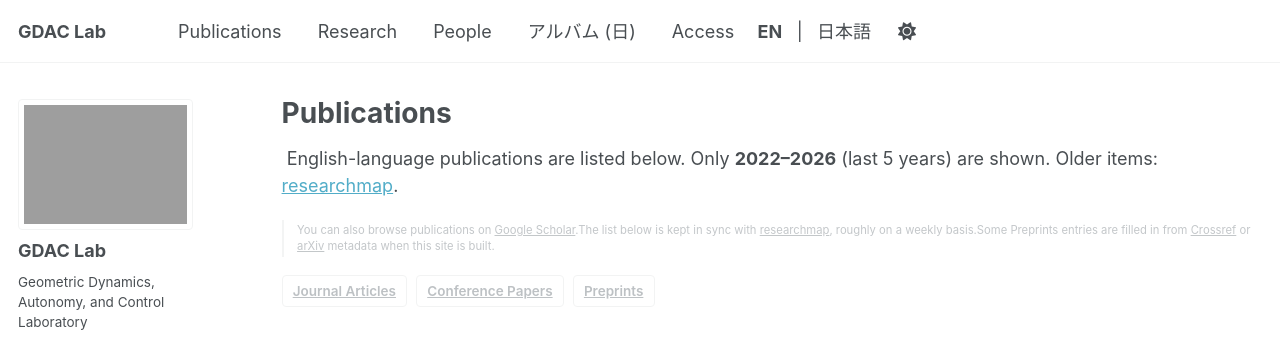
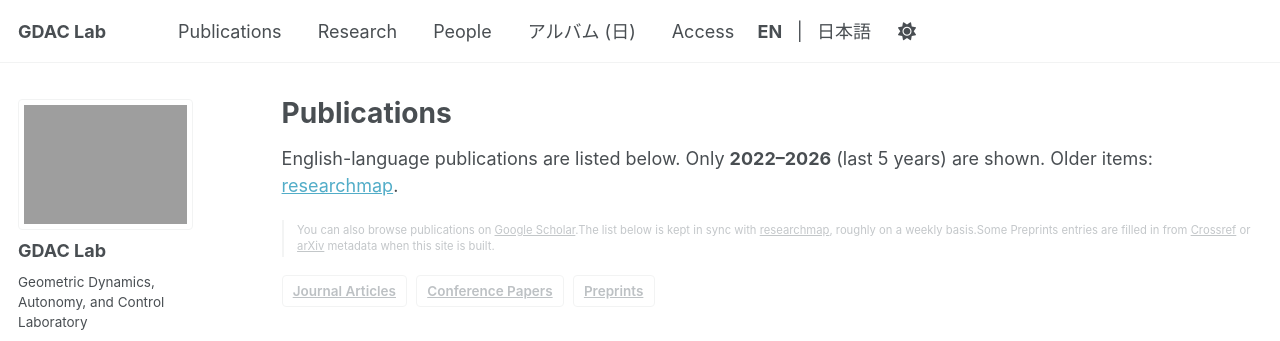
Before and after one commit to GDAC-Lab/gdac-lab.github.io, a Jekyll site: the page built from _pages/publications.html, in a window 1280 px wide. Shown: the top 341 px of the page. Built offline with Jekyll 4.4.1, drawn with Linux system fonts in a browser that asks for light colours; some web fonts are replaced; a script that is not in the unit is left out.

Commit message:
Refactor publications page structure and styles
- Updated the HTML structure of the English and Japanese publications pages to replace the "wordwrap" class with a new "publications-page__lede" class for better semantic clarity.
- Enhanced SCSS styles for the lead paragraph and annotations on publications pages to improve text wrapping and visual presentation.

```diff
--- a/_pages/ja/publications.html
+++ b/_pages/ja/publications.html
@@ -15,7 +15,7 @@
   {% assign min_pub_y = current_y | minus: pub_years | plus: 1 %}
 {% endif %}
 
-<p class="wordwrap">
+<p class="publications-page__lede">
   {% if pub_years > 0 %}
     区分ごとに掲載し、<strong>{{ min_pub_y }}年〜{{ current_y }}年</strong>（直近{{ pub_years }}年）に掲載された文献に限ります。{% if site.researchmap_url %}それ以前は <a href="{{ site.researchmap_url }}">researchmap</a> をご覧ください。{% endif %}
   {% else %}
@@ -34,7 +34,7 @@
   {% assign _pp_a = site.data.preprint_sources.arxiv_ids | size %}
 {% endif %}
 {% if gs_profile != '' or site.researchmap_url or _pp_d > 0 or _pp_a > 0 %}
-  <small class="wordwrap publications-page__anno" role="note">{%- if gs_profile != '' -%}
+  <small class="publications-page__anno" role="note">{%- if gs_profile != '' -%}
     この一覧のほか、<a href="{{ gs_profile }}" rel="noopener">Google Scholar</a> からも論文をたどれます。
   {%- endif -%}
   {%- if site.researchmap_url -%}
--- a/_pages/publications.html
+++ b/_pages/publications.html
@@ -15,7 +15,7 @@
   {% assign min_pub_y = current_y | minus: pub_years | plus: 1 %}
 {% endif %}
 
-<p class="wordwrap">
+<p class="publications-page__lede">
   English-language publications are listed below.
   {% if pub_years > 0 %}
     Only <strong>{{ min_pub_y }}–{{ current_y }}</strong> (last {{ pub_years }} years) are shown.{% if site.researchmap_url %} Older items: <a href="{{ site.researchmap_url }}">researchmap</a>.{% endif %}
@@ -29,7 +29,7 @@
   {% assign _pp_a = site.data.preprint_sources.arxiv_ids | size %}
 {% endif %}
 {% if site.author.googlescholar or site.researchmap_url or _pp_d > 0 or _pp_a > 0 %}
-  <small class="wordwrap publications-page__anno" role="note">{%- if site.author.googlescholar -%}
+  <small class="publications-page__anno" role="note">{%- if site.author.googlescholar -%}
     You can also browse publications on <a href="{{ site.author.googlescholar }}" rel="noopener">Google Scholar</a>.
   {%- endif -%}
   {%- if site.researchmap_url -%}
--- a/_sass/layout/_archive.scss
+++ b/_sass/layout/_archive.scss
@@ -28,6 +28,12 @@
   white-space: nowrap;
 }
 
+/* Lead paragraph on publications pages: normal whitespace (avoid pre-wrap from .wordwrap) */
+.publications-page__lede {
+  overflow-wrap: break-word;
+  word-wrap: break-word;
+}
+
 /* Unobtrusive annotation: visually tied to the paragraph above */
 .publications-page__anno {
   display: block;
@@ -39,6 +45,8 @@
   font-weight: 400;
   color: var(--global-text-color-light);
   opacity: 0.9;
+  overflow-wrap: break-word;
+  word-wrap: break-word;
 }
 
 .publications-page__anno a {
```
